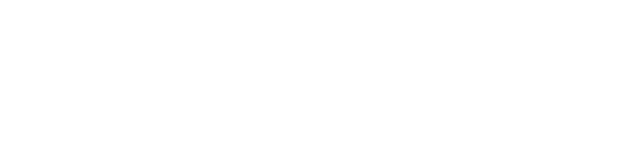
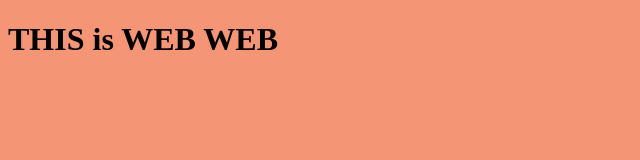
Before and after one commit to DaniyarDol/GitGit, a plain HTML site: page index.html in a window 1280 px wide. Shown: the whole page, without its empty margins (0-640 px from the left). Drawn offline with Linux system fonts and the light colour scheme.

Commit message:
Added h1 and background

```diff
--- a/index.html
+++ b/index.html
@@ -5,8 +5,10 @@
     <meta charset="UTF-8">
     <meta http-equiv="X-UA-Compatible" content="IE=edge">
     <meta name="viewport" content="width=device-width, initial-scale=1.0">
+    <link rel="stylesheet" href="style.css">
     <title>WEB-WEB</title>
 </head>
+<h1>THIS is WEB WEB</h1>
 
 <body>
 
--- a/style.css
+++ b/style.css
@@ -0,0 +1,3 @@
+body {
+  background-color: rgb(244, 150, 117);
+}
```
